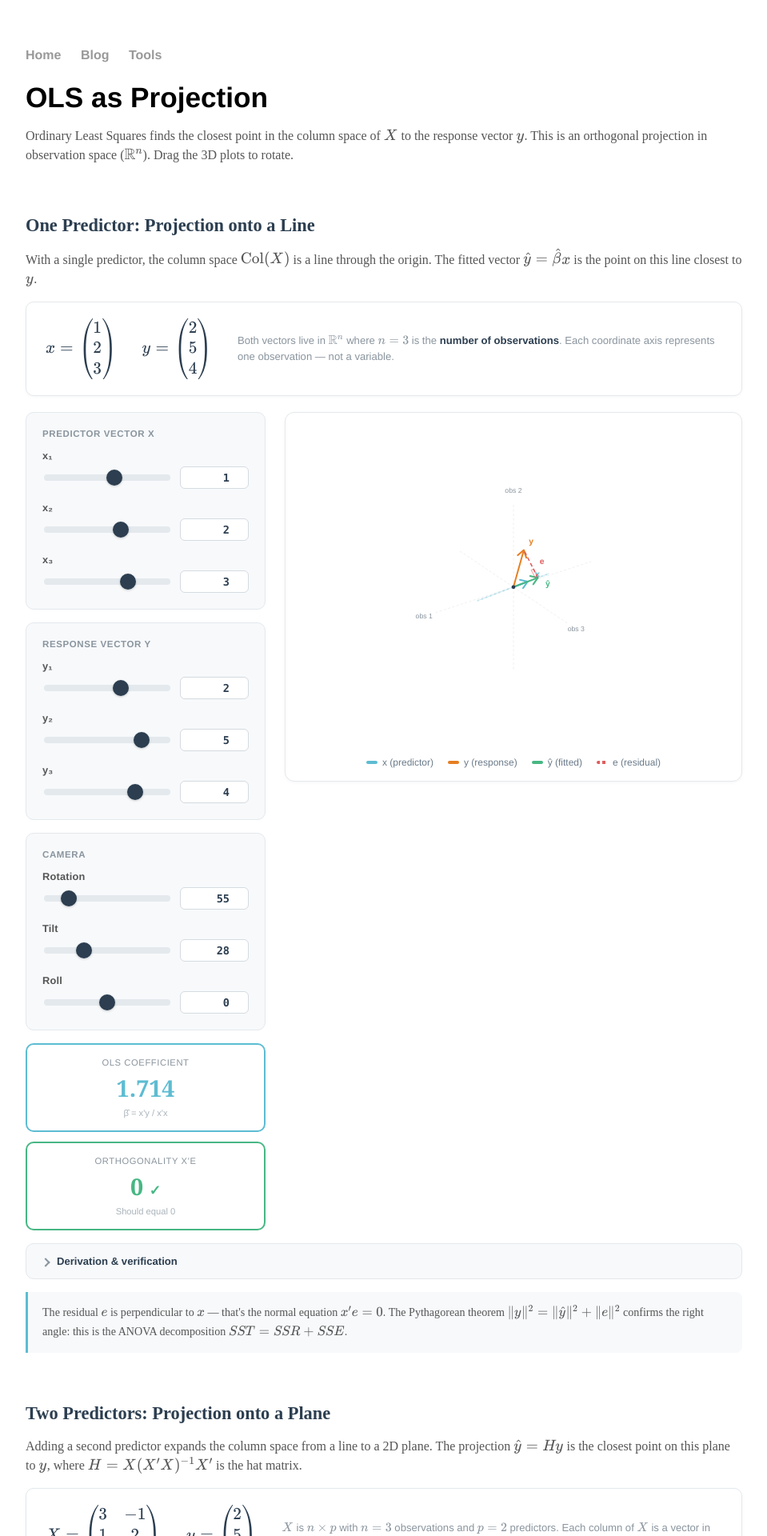
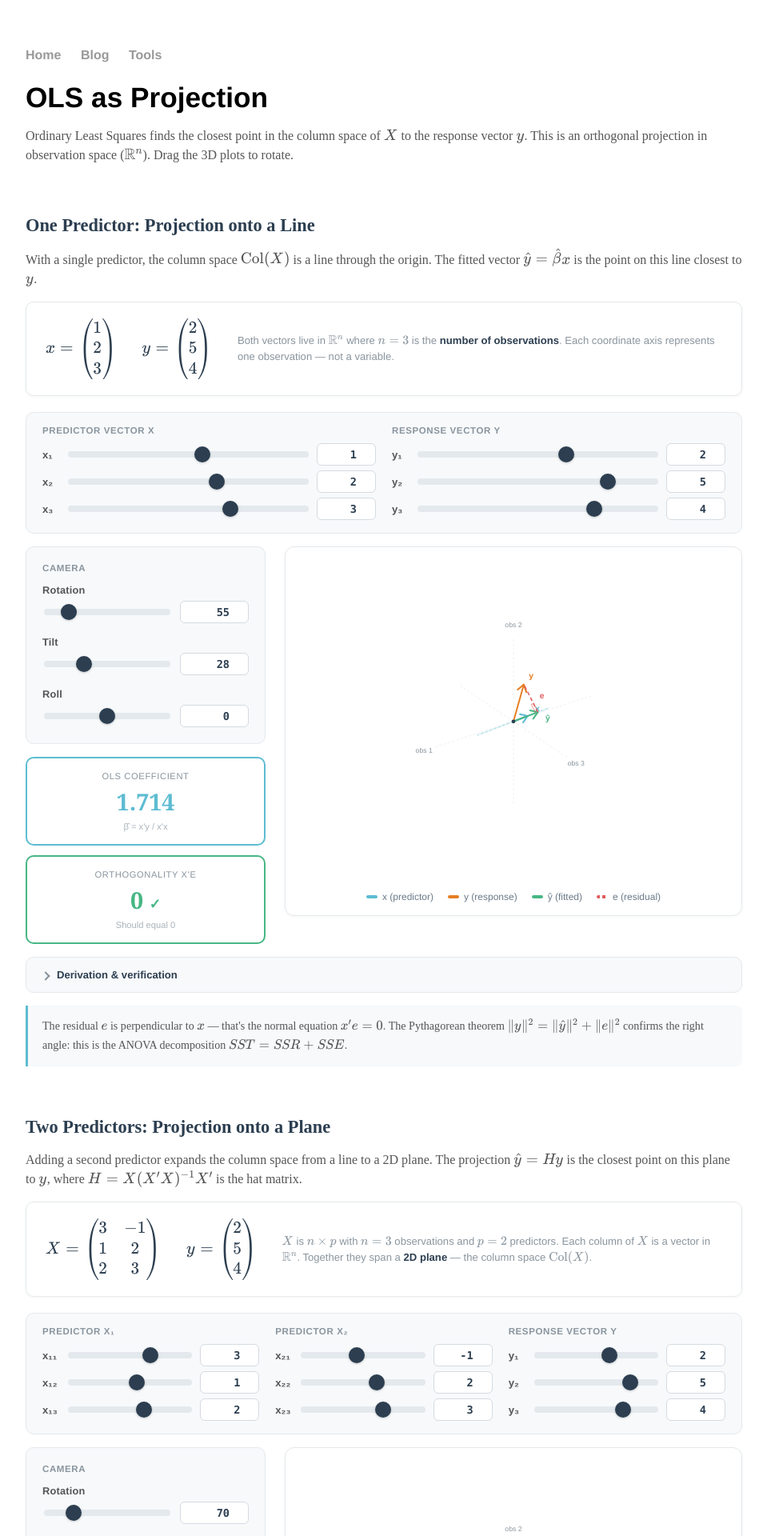
Before and after one commit to Archisman-Roy/Archisman-Roy.github.io, a Jekyll site: the page built from tools/ols-projection/index.html, in a window 1280 px wide. Shown: the top 1920 px of the page at 80% size, without its empty margins (160-1119 px from the left). Built offline with Jekyll 4.4.1, drawn with Linux system fonts in a browser that asks for light colours.

Commit message:
Move vector inputs to top bar and guard degenerate OLS cases
Relocates x/y sliders from the left pane to a horizontal bar above the
chart so the left pane only holds camera + results. Adds guards in
olsLine, olsPlane, and inv2x2 so zero or collinear predictors no longer
produce NaN; instead a warning banner explains the issue and the chart
falls back to drawing only the input vectors. Also makes the slider/
number sync clamp out-of-range typed values back into the input field.

Co-Authored-By: Claude Opus 4.6 <noreply@anthropic.com>

```diff
--- a/tools/ols-projection/index.html
+++ b/tools/ols-projection/index.html
@@ -164,6 +164,41 @@ mathjax: false
 }
 .trace-line strong { color: #2c3e50; }
 
+/* Vector input bar (horizontal, above chart) */
+.vector-inputs-bar {
+    display: flex; gap: 20px; flex-wrap: wrap;
+    background: #f7f9fb; border-radius: 10px;
+    padding: 16px 20px; margin-bottom: 16px;
+    border: 1px solid #e4e9ed;
+}
+.vec-input-group { flex: 1; min-width: 220px; }
+.vec-input-group-title {
+    font-family: 'Helvetica', 'Arial', sans-serif; font-size: 0.72em;
+    font-weight: 700; color: #8a959e; text-transform: uppercase;
+    letter-spacing: 0.6px; margin-bottom: 10px;
+}
+.vec-component-row {
+    display: flex; align-items: center; gap: 8px; margin-bottom: 6px;
+}
+.vec-component-row:last-child { margin-bottom: 0; }
+.vec-component-label {
+    width: 22px; font-family: 'Helvetica', 'Arial', sans-serif;
+    font-size: 0.82em; font-weight: 600; color: #555; flex-shrink: 0;
+}
+.vec-component-row .control-slider { flex: 1; min-width: 0; }
+.vec-component-row .control-num { width: 56px; }
+
+/* Warning banner (degenerate inputs) */
+.warning-banner {
+    padding: 10px 14px; margin-bottom: 12px;
+    background: #fef5ec; border: 1px solid #f0c896;
+    border-left: 3px solid #d4781e;
+    border-radius: 6px; color: #8a4f10;
+    font-size: 0.85em; line-height: 1.5;
+    display: none;
+}
+.warning-banner.show { display: block; }
+
 /* Vector notation block */
 .vector-notation {
     display: flex; align-items: center; gap: 32px; flex-wrap: wrap;
@@ -227,58 +262,51 @@ mathjax: false
         <div class="vec-note">Both vectors live in $\mathbb{R}^n$ where $n = 3$ is the <strong>number of observations</strong>. Each coordinate axis represents one observation &mdash; not a variable.</div>
     </div>
 
-    <div class="calc-layout">
-        <div class="calc-left">
-            <div class="controls-panel">
-                <div class="panel-title">Predictor Vector x</div>
-                <div class="control-group">
-                    <label class="control-label">x&#x2081;</label>
-                    <div class="control-input-row">
+    <div class="vector-inputs-bar">
+        <div class="vec-input-group">
+            <div class="vec-input-group-title">Predictor Vector x</div>
+            <div class="vec-component-row">
+                <span class="vec-component-label">x&#x2081;</span>
                 <input type="range" class="control-slider" id="s-x1" min="-8" max="8" value="1" step="0.5">
                 <input type="number" class="control-num" id="n-x1" value="1" step="0.5">
             </div>
-                </div>
-                <div class="control-group">
-                    <label class="control-label">x&#x2082;</label>
-                    <div class="control-input-row">
+            <div class="vec-component-row">
+                <span class="vec-component-label">x&#x2082;</span>
                 <input type="range" class="control-slider" id="s-x2" min="-8" max="8" value="2" step="0.5">
                 <input type="number" class="control-num" id="n-x2" value="2" step="0.5">
             </div>
-                </div>
-                <div class="control-group">
-                    <label class="control-label">x&#x2083;</label>
-                    <div class="control-input-row">
+            <div class="vec-component-row">
+                <span class="vec-component-label">x&#x2083;</span>
                 <input type="range" class="control-slider" id="s-x3" min="-8" max="8" value="3" step="0.5">
                 <input type="number" class="control-num" id="n-x3" value="3" step="0.5">
             </div>
         </div>
-            </div>
-
-            <div class="controls-panel">
-                <div class="panel-title">Response Vector y</div>
-                <div class="control-group">
-                    <label class="control-label">y&#x2081;</label>
-                    <div class="control-input-row">
+        <div class="vec-input-group">
+            <div class="vec-input-group-title">Response Vector y</div>
+            <div class="vec-component-row">
+                <span class="vec-component-label">y&#x2081;</span>
                 <input type="range" class="control-slider" id="s-y1" min="-8" max="8" value="2" step="0.5">
                 <input type="number" class="control-num" id="n-y1" value="2" step="0.5">
             </div>
-                </div>
-                <div class="control-group">
-                    <label class="control-label">y&#x2082;</label>
-                    <div class="control-input-row">
+            <div class="vec-component-row">
+                <span class="vec-component-label">y&#x2082;</span>
                 <input type="range" class="control-slider" id="s-y2" min="-8" max="8" value="5" step="0.5">
                 <input type="number" class="control-num" id="n-y2" value="5" step="0.5">
             </div>
-                </div>
-                <div class="control-group">
-                    <label class="control-label">y&#x2083;</label>
-                    <div class="control-input-row">
+            <div class="vec-component-row">
+                <span class="vec-component-label">y&#x2083;</span>
                 <input type="range" class="control-slider" id="s-y3" min="-8" max="8" value="4" step="0.5">
                 <input type="number" class="control-num" id="n-y3" value="4" step="0.5">
             </div>
         </div>
     </div>
 
+    <div class="warning-banner" id="warn-s1">
+        <strong>Degenerate input:</strong> $x = 0$ &mdash; OLS is undefined when the predictor vector is zero. Adjust a component of $x$ to continue.
+    </div>
+
+    <div class="calc-layout">
+        <div class="calc-left">
             <div class="controls-panel">
                 <div class="panel-title">Camera</div>
                 <div class="control-group">
@@ -370,83 +398,69 @@ mathjax: false
         <div class="vec-note">$X$ is $n \times p$ with $n = 3$ observations and $p = 2$ predictors. Each column of $X$ is a vector in $\mathbb{R}^n$. Together they span a <strong>2D plane</strong> &mdash; the column space $\text{Col}(X)$.</div>
     </div>
 
-    <div class="calc-layout">
-        <div class="calc-left">
-            <div class="controls-panel">
-                <div class="panel-title">Predictor x&#x2081;</div>
-                <div class="control-group">
-                    <label class="control-label">x&#x2081;&#x2081;</label>
-                    <div class="control-input-row">
+    <div class="vector-inputs-bar">
+        <div class="vec-input-group">
+            <div class="vec-input-group-title">Predictor x&#x2081;</div>
+            <div class="vec-component-row">
+                <span class="vec-component-label">x&#x2081;&#x2081;</span>
                 <input type="range" class="control-slider" id="s-x11" min="-8" max="8" value="3" step="0.5">
                 <input type="number" class="control-num" id="n-x11" value="3" step="0.5">
             </div>
-                </div>
-                <div class="control-group">
-                    <label class="control-label">x&#x2081;&#x2082;</label>
-                    <div class="control-input-row">
+            <div class="vec-component-row">
+                <span class="vec-component-label">x&#x2081;&#x2082;</span>
                 <input type="range" class="control-slider" id="s-x12" min="-8" max="8" value="1" step="0.5">
                 <input type="number" class="control-num" id="n-x12" value="1" step="0.5">
             </div>
-                </div>
-                <div class="control-group">
-                    <label class="control-label">x&#x2081;&#x2083;</label>
-                    <div class="control-input-row">
+            <div class="vec-component-row">
+                <span class="vec-component-label">x&#x2081;&#x2083;</span>
                 <input type="range" class="control-slider" id="s-x13" min="-8" max="8" value="2" step="0.5">
                 <input type="number" class="control-num" id="n-x13" value="2" step="0.5">
             </div>
         </div>
-            </div>
-
-            <div class="controls-panel">
-                <div class="panel-title">Predictor x&#x2082;</div>
-                <div class="control-group">
-                    <label class="control-label">x&#x2082;&#x2081;</label>
-                    <div class="control-input-row">
+        <div class="vec-input-group">
+            <div class="vec-input-group-title">Predictor x&#x2082;</div>
+            <div class="vec-component-row">
+                <span class="vec-component-label">x&#x2082;&#x2081;</span>
                 <input type="range" class="control-slider" id="s-x21" min="-8" max="8" value="-1" step="0.5">
                 <input type="number" class="control-num" id="n-x21" value="-1" step="0.5">
             </div>
-                </div>
-                <div class="control-group">
-                    <label class="control-label">x&#x2082;&#x2082;</label>
-                    <div class="control-input-row">
+            <div class="vec-component-row">
+                <span class="vec-component-label">x&#x2082;&#x2082;</span>
                 <input type="range" class="control-slider" id="s-x22" min="-8" max="8" value="2" step="0.5">
                 <input type="number" class="control-num" id="n-x22" value="2" step="0.5">
             </div>
-                </div>
-                <div class="control-group">
-                    <label class="control-label">x&#x2082;&#x2083;</label>
-                    <div class="control-input-row">
+            <div class="vec-component-row">
+                <span class="vec-component-label">x&#x2082;&#x2083;</span>
                 <input type="range" class="control-slider" id="s-x23" min="-8" max="8" value="3" step="0.5">
                 <input type="number" class="control-num" id="n-x23" value="3" step="0.5">
             </div>
         </div>
-            </div>
-
-            <div class="controls-panel">
-                <div class="panel-title">Response Vector y</div>
-                <div class="control-group">
-                    <label class="control-label">y&#x2081;</label>
-                    <div class="control-input-row">
+        <div class="vec-input-group">
+            <div class="vec-input-group-title">Response Vector y</div>
+            <div class="vec-component-row">
+                <span class="vec-component-label">y&#x2081;</span>
                 <input type="range" class="control-slider" id="s-y21" min="-8" max="8" value="2" step="0.5">
                 <input type="number" class="control-num" id="n-y21" value="2" step="0.5">
             </div>
-                </div>
-                <div class="control-group">
-                    <label class="control-label">y&#x2082;</label>
-                    <div class="control-input-row">
+            <div class="vec-component-row">
+                <span class="vec-component-label">y&#x2082;</span>
                 <input type="range" class="control-slider" id="s-y22" min="-8" max="8" value="5" step="0.5">
                 <input type="number" class="control-num" id="n-y22" value="5" step="0.5">
             </div>
-                </div>
-                <div class="control-group">
-                    <label class="control-label">y&#x2083;</label>
-                    <div class="control-input-row">
+            <div class="vec-component-row">
+                <span class="vec-component-label">y&#x2083;</span>
                 <input type="range" class="control-slider" id="s-y23" min="-8" max="8" value="4" step="0.5">
                 <input type="number" class="control-num" id="n-y23" value="4" step="0.5">
             </div>
         </div>
     </div>
 
+    <div class="warning-banner" id="warn-s2">
+        <strong>Degenerate input:</strong> predictors $x_1$ and $x_2$ are collinear (or one is zero) &mdash; $X'X$ is singular and OLS is undefined. Adjust $x_1$ or $x_2$ so they point in different directions.
+    </div>
+
+    <div class="calc-layout">
+        <div class="calc-left">
             <div class="controls-panel">
                 <div class="panel-title">Camera</div>
                 <div class="control-group">
```
Also changed, not shown: other parts of tools/ols-projection/index.html (+74 -2 lines). Lines whose indentation alone changed are shown as unchanged.
